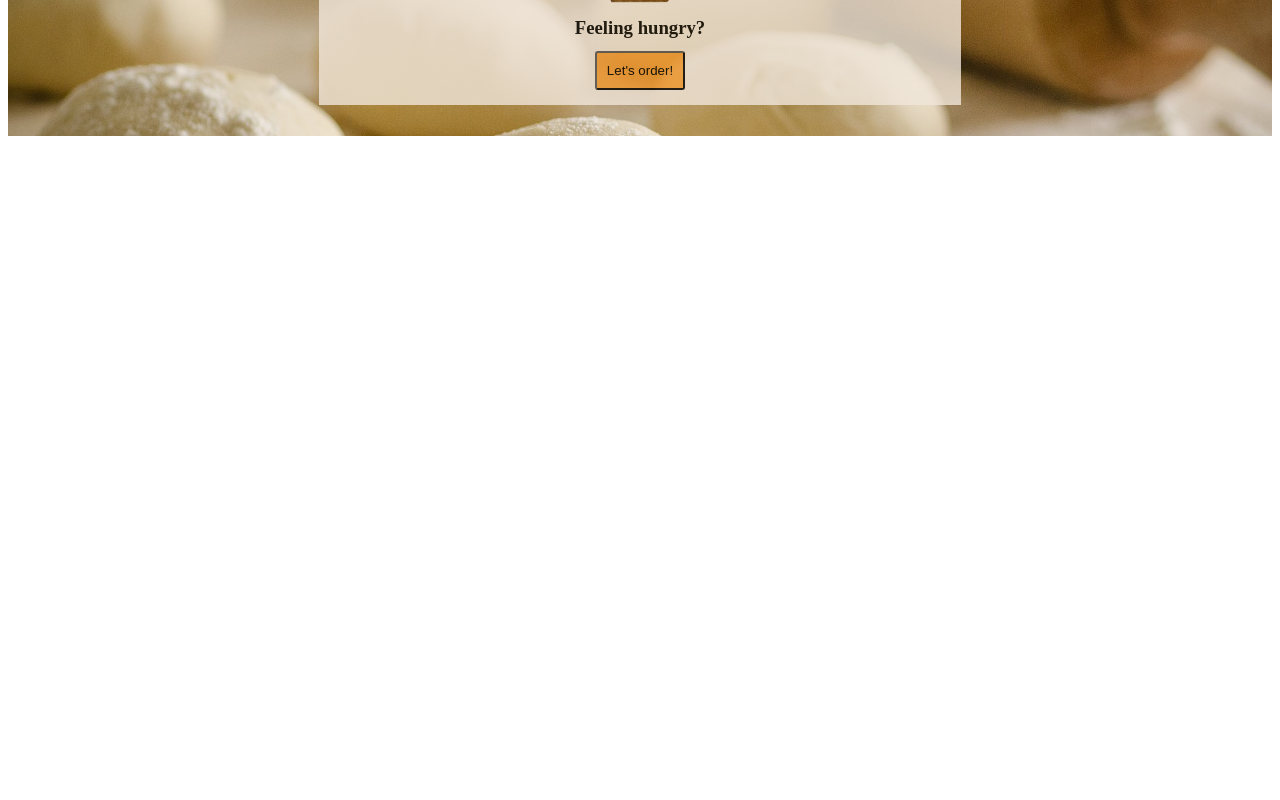
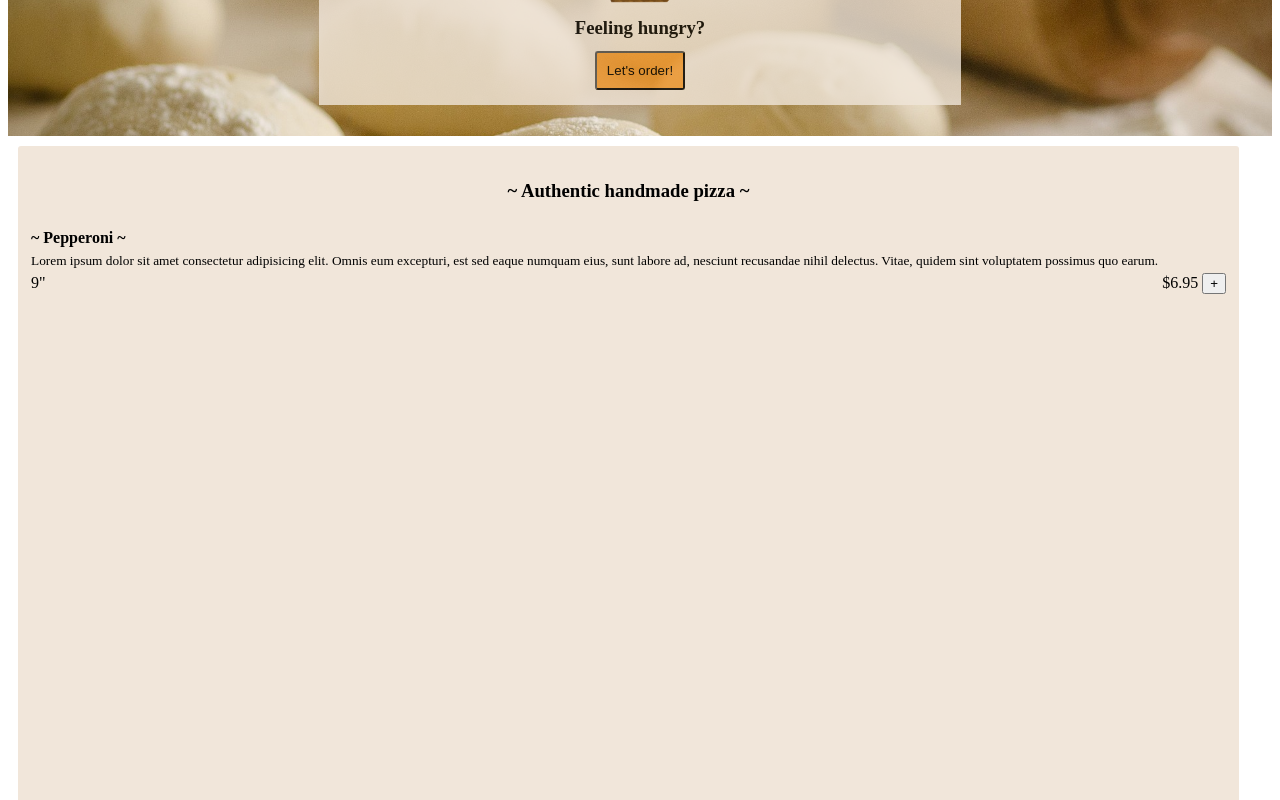
Before and after one commit to tenzan/pizza-planet, a Vue app: page / in a window 1280 px wide. Shown: the part 480-1280 px from the top of the page. Before the commit the page ends 800 px from the top, so only its background shows below. Built offline with nearby package versions, Linux system fonts and the light colour scheme.

Commit message:
Creating the menu component

```diff
--- a/src/App.vue
+++ b/src/App.vue
@@ -2,18 +2,21 @@
   <div id="app">
     <app-header />
     <Home />
+    <Menu />
   </div>
 </template>
 
 <script>
 import Header from "./components/Header";
 import Home from "./components/Home";
+import Menu from "./components/Menu";
 
 export default {
   name: "app",
   components: {
     appHeader: Header,
-    Home: Home
+    Home: Home,
+    Menu: Menu
   }
 };
 </script>
--- /dev/null
+++ b/src/components/Menu.vue
@@ -0,0 +1,64 @@
+<template>
+  <div class="menu_wrapper">
+    <!-- menu -->
+    <div class="menu">
+      <h3>~ Authentic handmade pizza ~</h3>
+      <table>
+        <tbody>
+          <tr>
+            <td>
+              <strong>~ Pepperoni ~</strong>
+            </td>
+          </tr>
+          <tr>
+            <td>
+              <small
+                >Lorem ipsum dolor sit amet consectetur adipisicing elit. Omnis
+                eum excepturi, est sed eaque numquam eius, sunt labore ad,
+                nesciunt recusandae nihil delectus. Vitae, quidem sint
+                voluptatem possimus quo earum.</small
+              >
+            </td>
+          </tr>
+          <tr>
+            <td>9"</td>
+            <td>$6.95</td>
+            <td>
+              <button type="button" class="btn-green">+</button>
+            </td>
+          </tr>
+        </tbody>
+      </table>
+    </div>
+  </div>
+</template>
+
+<style scoped>
+h3 {
+  text-align: center;
+}
+
+.menu_wrapper {
+  display: flex;
+  flex-direction: column;
+}
+
+.menu {
+  background: #f1e6da;
+  border-radius: 3px;
+  height: 100vh;
+  margin: 10px;
+  padding: 10px;
+}
+
+@media screen and (min-width: 900px) {
+  .menu_wrapper {
+    flex-direction: row;
+    justify-content: space-between;
+  }
+}
+
+.menu {
+  width: 65vm;
+}
+</style>
```
